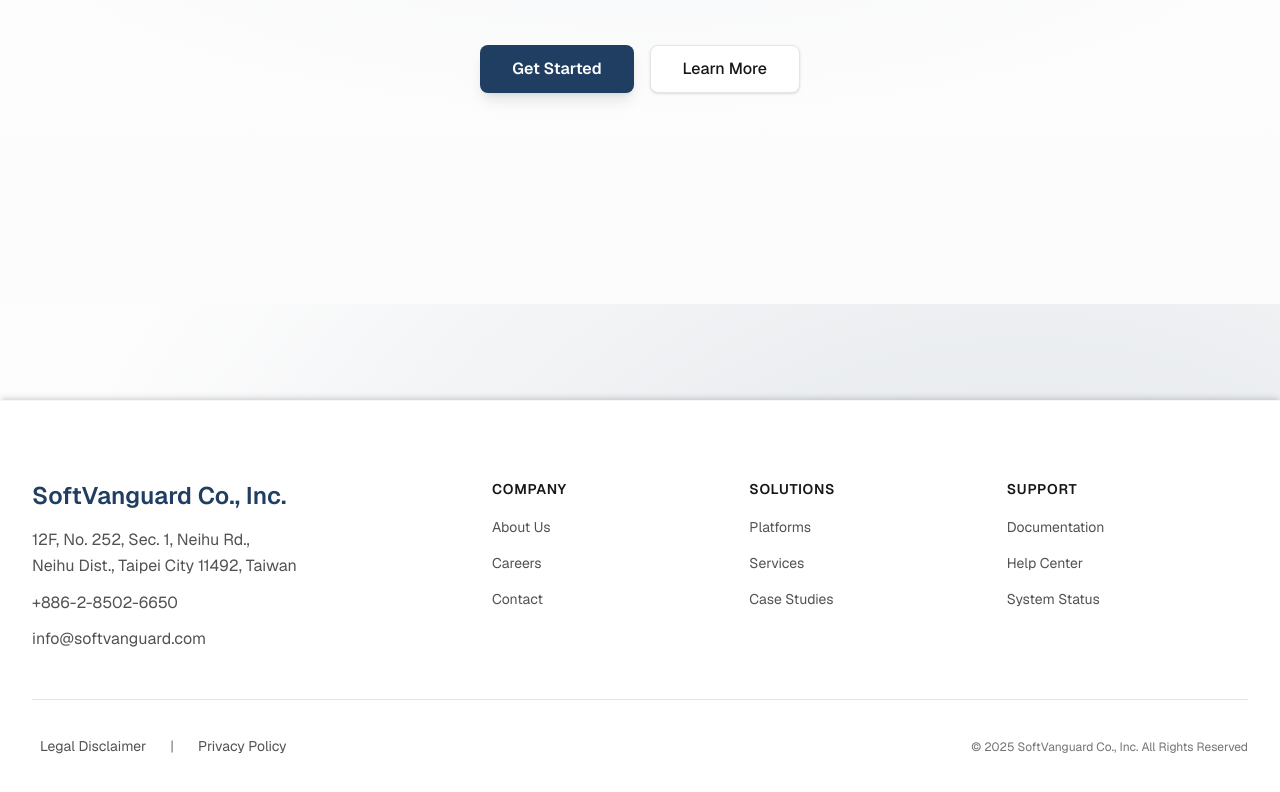
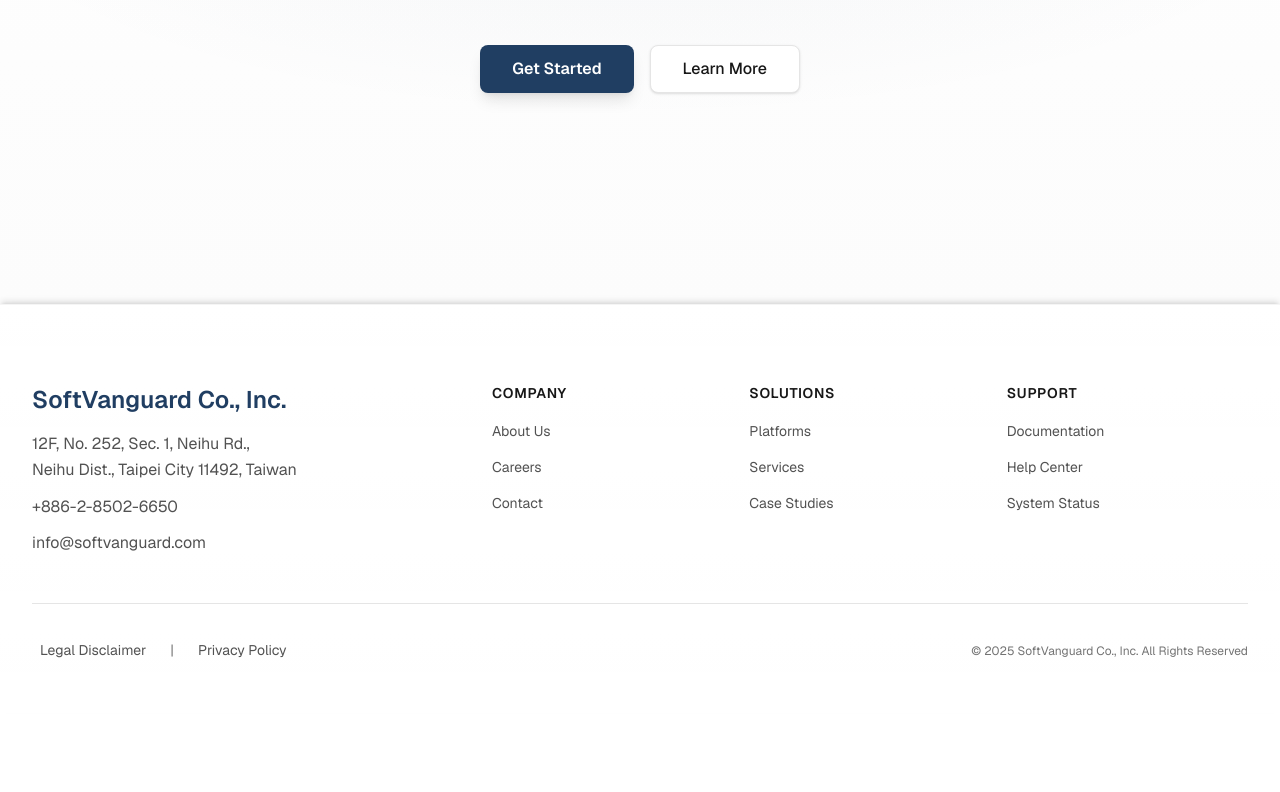
Before and after one commit to ronload/softvanguard-redesign-concept, a Next.js app: page / in a window 1280 px wide. Shown: the part 432-1224 px from the top of the page. After the commit the page ends 1145 px from the top, so only its background shows below. Built offline with nearby package versions, Linux system fonts and the light colour scheme.

Commit message:
style: Remove margin top

```diff
--- a/src/components/layout/Footer/Footer.module.css
+++ b/src/components/layout/Footer/Footer.module.css
@@ -5,7 +5,6 @@
   -webkit-backdrop-filter: blur(8px);
   color: var(--text-primary);
   padding: var(--spacing-16) 0 var(--spacing-8);
-  margin-top: var(--spacing-24);
   box-shadow:
     0 -4px 6px -1px rgb(0 0 0 / 0.1),
     0 -2px 4px -2px rgb(0 0 0 / 0.1);
```
